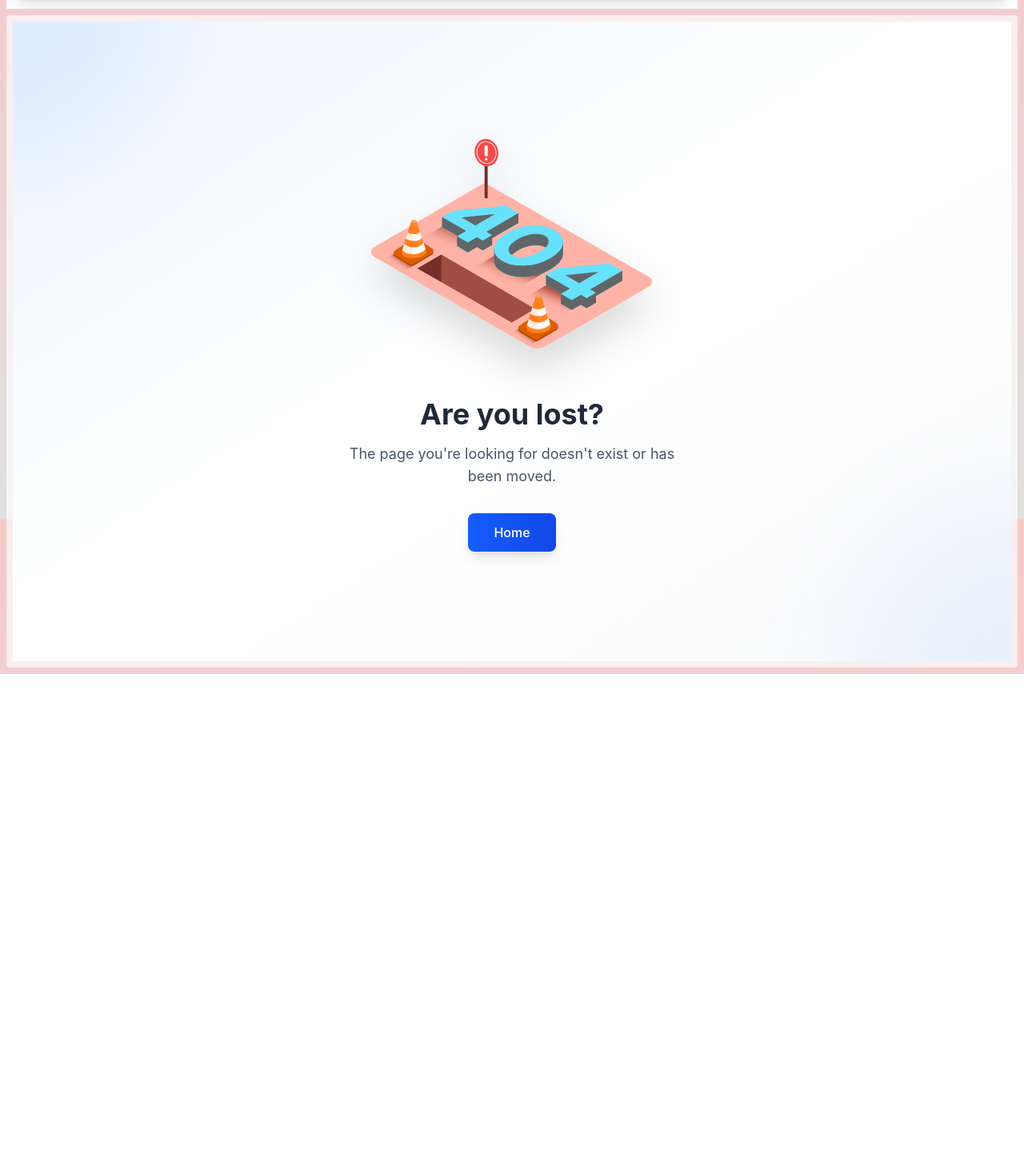
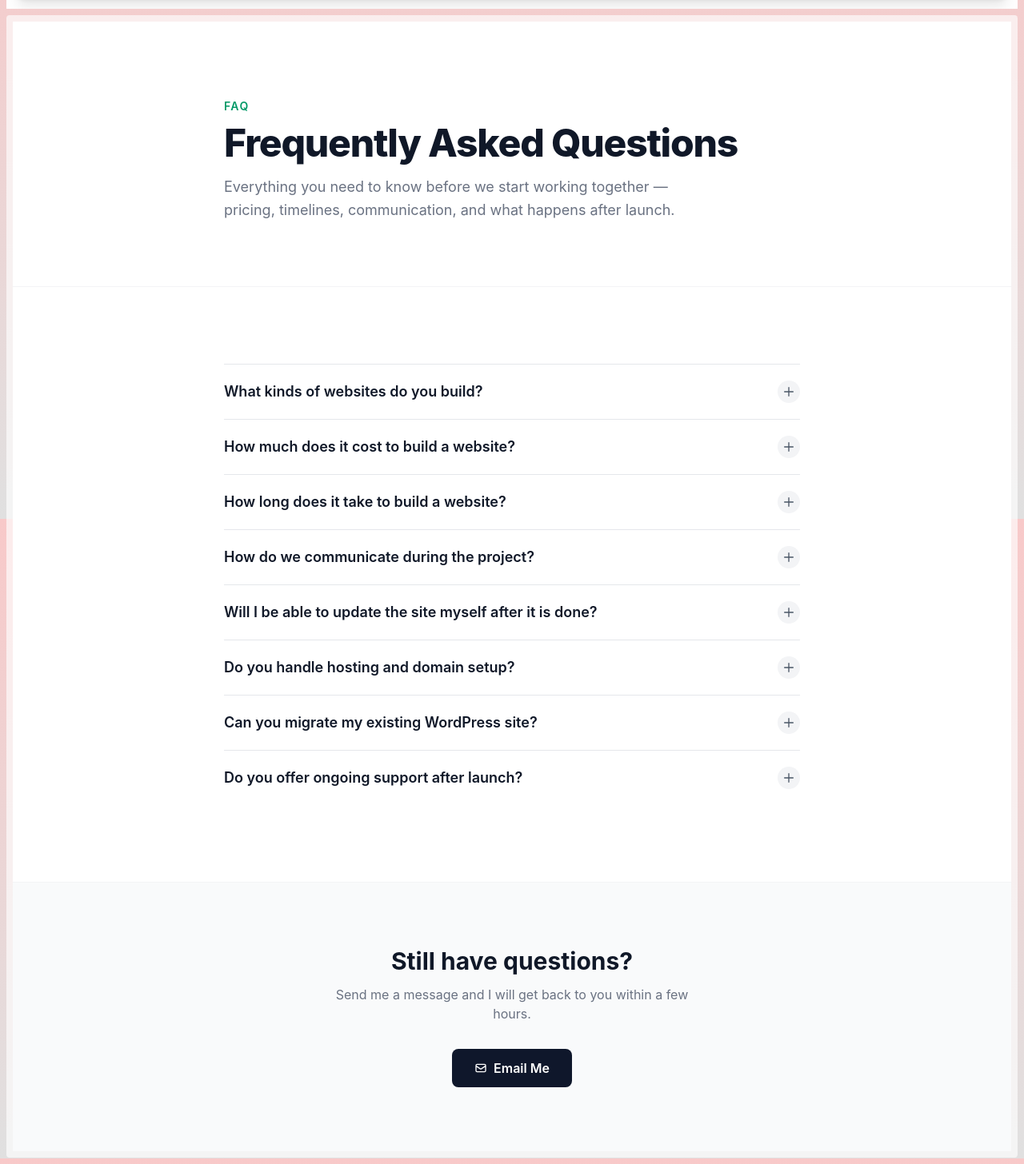
Before and after one commit to 09liweis/dashboard, a Next.js app: page /faq in a window 1280 px wide. Before the commit this address had no page. Shown: the part 151-1607 px from the top of the page at 80% size. Before the commit the page ends 994 px from the top, so only its background shows below. Built offline with nearby package versions, Linux system fonts and the light colour scheme.

Commit message:
add faq page

```diff
--- /dev/null
+++ b/pages/faq.tsx
@@ -0,0 +1,209 @@
+import type { NextPage } from 'next';
+import { useState } from 'react';
+import { motion, AnimatePresence } from 'motion/react';
+import SEO from '@/components/SEO';
+import { getBreadcrumbSchema } from '../config/seo';
+
+interface FAQItem {
+  question: string;
+  answer: string;
+}
+
+const FAQS: FAQItem[] = [
+  {
+    question: 'What kinds of websites do you build?',
+    answer:
+      'I build everything from simple brochure sites and landing pages to full-stack web applications. Most of my client work involves migrating slow, expensive WordPress or Wix sites to modern static frameworks like Next.js, Astro, or SvelteKit — which dramatically cuts hosting costs and improves performance. I also build SaaS platforms, booking systems, property management tools, and e-commerce solutions from scratch.',
+  },
+  {
+    question: 'How much does it cost to build a website?',
+    answer:
+      'It depends on the scope. A clean, fast brochure or portfolio site typically starts around $500–$1,500. A small business site with a contact form, gallery, and a few pages is usually $1,000–$3,000. A full-stack web application with user accounts, payments, and a database starts at $3,000 and scales with complexity. I always scope the project before quoting so there are no surprises. Hosting on platforms like Vercel or Netlify can be $0/month for many sites.',
+  },
+  {
+    question: 'How long does it take to build a website?',
+    answer:
+      'A straightforward brochure site can be live in 1–2 weeks. A multi-page business site with custom design and integrations typically takes 2–4 weeks. More complex applications with custom back-ends, payment processing, or dashboards generally take 4–8 weeks. I work in focused sprints and keep you updated throughout, so you always know where things stand.',
+  },
+  {
+    question: 'How do we communicate during the project?',
+    answer:
+      'I keep things simple. We start with a short call or message exchange to nail down the requirements. During the project I send updates by email or your preferred messaging app (WeChat, WhatsApp, Slack — whatever works for you). You will always be able to preview work-in-progress on a live staging URL before anything goes public. I am responsive during business hours and aim to reply within a few hours.',
+  },
+  {
+    question: 'Will I be able to update the site myself after it is done?',
+    answer:
+      'Yes. For content-heavy sites I set up a headless CMS or a simple admin dashboard so you can edit text, images, and blog posts without touching code. For smaller sites, I document exactly how to make common updates and am happy to make small changes for you at no extra charge in the first month after launch.',
+  },
+  {
+    question: 'Do you handle hosting and domain setup?',
+    answer:
+      'I handle the full deployment — pointing your domain, setting up SSL, and configuring hosting on Vercel, Netlify, or a cloud provider. Most of the sites I build run on free or near-free tiers (Vercel, Netlify, Cloudinary, Supabase free tier), so ongoing hosting costs are minimal. I will walk you through what to expect and help you keep annual costs low.',
+  },
+  {
+    question: 'Can you migrate my existing WordPress site?',
+    answer:
+      'Yes, WordPress-to-modern-stack migrations are a specialty of mine. I audit your current site, preserve all your content and SEO rankings with proper 301 redirects, rebuild the design in a modern framework, and eliminate the plugin bloat and security vulnerabilities that come with WordPress. Clients typically see hosting costs drop by 80–90% and page load times improve by 60–80% after a migration.',
+  },
+  {
+    question: 'Do you offer ongoing support after launch?',
+    answer:
+      'Yes. After launch I monitor the site for errors and am available for updates, new features, or bug fixes. For clients who need regular changes I offer a simple monthly retainer. For everyone else, I charge an hourly rate for any post-launch work. Either way, you will never be left without support.',
+  },
+];
+
+const FAQAccordion = ({ item, index }: { item: FAQItem; index: number }) => {
+  const [open, setOpen] = useState(false);
+
+  return (
+    <motion.div
+      initial={{ opacity: 0, y: 16 }}
+      whileInView={{ opacity: 1, y: 0 }}
+      viewport={{ once: true }}
+      transition={{ delay: index * 0.06, duration: 0.4 }}
+      className="border-b border-gray-200 last:border-0"
+    >
+      <button
+        type="button"
+        onClick={() => setOpen(!open)}
+        className="w-full flex items-center justify-between gap-4 py-5 text-left cursor-pointer group"
+        aria-expanded={open}
+      >
+        <span className="text-base sm:text-lg font-semibold text-gray-900 group-hover:text-slate-700 transition-colors">
+          {item.question}
+        </span>
+        <motion.span
+          animate={{ rotate: open ? 45 : 0 }}
+          transition={{ duration: 0.2 }}
+          className="flex-shrink-0 w-7 h-7 rounded-full bg-gray-100 group-hover:bg-gray-200 flex items-center justify-center text-gray-600 transition-colors"
+        >
+          <svg className="w-4 h-4" fill="none" stroke="currentColor" viewBox="0 0 24 24">
+            <path strokeLinecap="round" strokeLinejoin="round" strokeWidth="2" d="M12 4v16m8-8H4" />
+          </svg>
+        </motion.span>
+      </button>
+
+      <AnimatePresence initial={false}>
+        {open && (
+          <motion.div
+            key="content"
+            initial={{ height: 0, opacity: 0 }}
+            animate={{ height: 'auto', opacity: 1 }}
+            exit={{ height: 0, opacity: 0 }}
+            transition={{ duration: 0.25, ease: 'easeInOut' }}
+            className="overflow-hidden"
+          >
+            <p className="pb-5 text-base text-gray-600 leading-relaxed">{item.answer}</p>
+          </motion.div>
+        )}
+      </AnimatePresence>
+    </motion.div>
+  );
+};
+
+const FAQPage: NextPage = () => {
+  const breadcrumbs = [
+    { name: 'Home', url: '/' },
+    { name: 'FAQ', url: '/faq' },
+  ];
+
+  const faqSchema = {
+    '@context': 'https://schema.org',
+    '@type': 'FAQPage',
+    mainEntity: FAQS.map((faq) => ({
+      '@type': 'Question',
+      name: faq.question,
+      acceptedAnswer: {
+        '@type': 'Answer',
+        text: faq.answer,
+      },
+    })),
+  };
+
+  const jsonLd = [getBreadcrumbSchema(breadcrumbs), faqSchema];
+
+  return (
+    <>
+      <SEO
+        title="FAQ - Frequently Asked Questions | Sam Li"
+        description="Answers to common questions about working with Sam Li: website costs, build timelines, communication style, hosting, WordPress migrations, and ongoing support."
+        keywords={[
+          'faq',
+          'website cost',
+          'how much does a website cost',
+          'web development pricing',
+          'hire web developer',
+          'WordPress migration',
+          'website support',
+        ]}
+        url="/faq"
+        jsonLd={jsonLd}
+        canonical="https://samliweisen.dev/faq"
+      />
+
+      <div className="min-h-screen bg-white">
+        {/* Hero */}
+        <section className="border-b border-gray-100">
+          <div className="max-w-3xl mx-auto px-6 pt-16 pb-14 md:pt-24 md:pb-20">
+            <motion.div
+              initial={{ opacity: 0, y: 16 }}
+              animate={{ opacity: 1, y: 0 }}
+              transition={{ duration: 0.5 }}
+            >
+              <p className="text-sm font-semibold uppercase tracking-widest text-emerald-600 mb-3">
+                FAQ
+              </p>
+              <h1 className="text-4xl md:text-5xl font-extrabold tracking-tight text-gray-900 mb-4">
+                Frequently Asked Questions
+              </h1>
+              <p className="text-lg text-gray-500 leading-relaxed max-w-xl">
+                Everything you need to know before we start working together — pricing, timelines, communication, and what happens after launch.
+              </p>
+            </motion.div>
+          </div>
+        </section>
+
+        {/* FAQ List */}
+        <section className="py-16 md:py-24">
+          <div className="max-w-3xl mx-auto px-6">
+            <div className="divide-y divide-gray-200 border-t border-gray-200">
+              {FAQS.map((faq, index) => (
+                <FAQAccordion key={faq.question} item={faq} index={index} />
+              ))}
+            </div>
+          </div>
+        </section>
+
+        {/* CTA */}
+        <section className="border-t border-gray-100 bg-gray-50 py-16 md:py-20">
+          <div className="max-w-3xl mx-auto px-6 text-center">
+            <motion.div
+              initial={{ opacity: 0, y: 16 }}
+              whileInView={{ opacity: 1, y: 0 }}
+              viewport={{ once: true }}
+              transition={{ duration: 0.5 }}
+            >
+              <h2 className="text-2xl md:text-3xl font-bold text-gray-900 mb-3">
+                Still have questions?
+              </h2>
+              <p className="text-gray-500 mb-8 max-w-md mx-auto">
+                Send me a message and I will get back to you within a few hours.
+              </p>
+              <a
+                href="mailto:weisen.li@hotmail.com"
+                className="inline-flex items-center gap-2 px-7 py-3 bg-slate-900 text-white rounded-lg font-semibold hover:bg-slate-800 transition-colors"
+              >
+                <svg className="w-4 h-4" fill="none" stroke="currentColor" viewBox="0 0 24 24">
+                  <path strokeLinecap="round" strokeLinejoin="round" strokeWidth="2" d="M3 8l7.89 5.26a2 2 0 002.22 0L21 8M5 19h14a2 2 0 002-2V7a2 2 0 00-2-2H5a2 2 0 00-2 2v10a2 2 0 002 2z" />
+                </svg>
+                Email Me
+              </a>
+            </motion.div>
+          </div>
+        </section>
+      </div>
+    </>
+  );
+};
+
+export default FAQPage;
```
